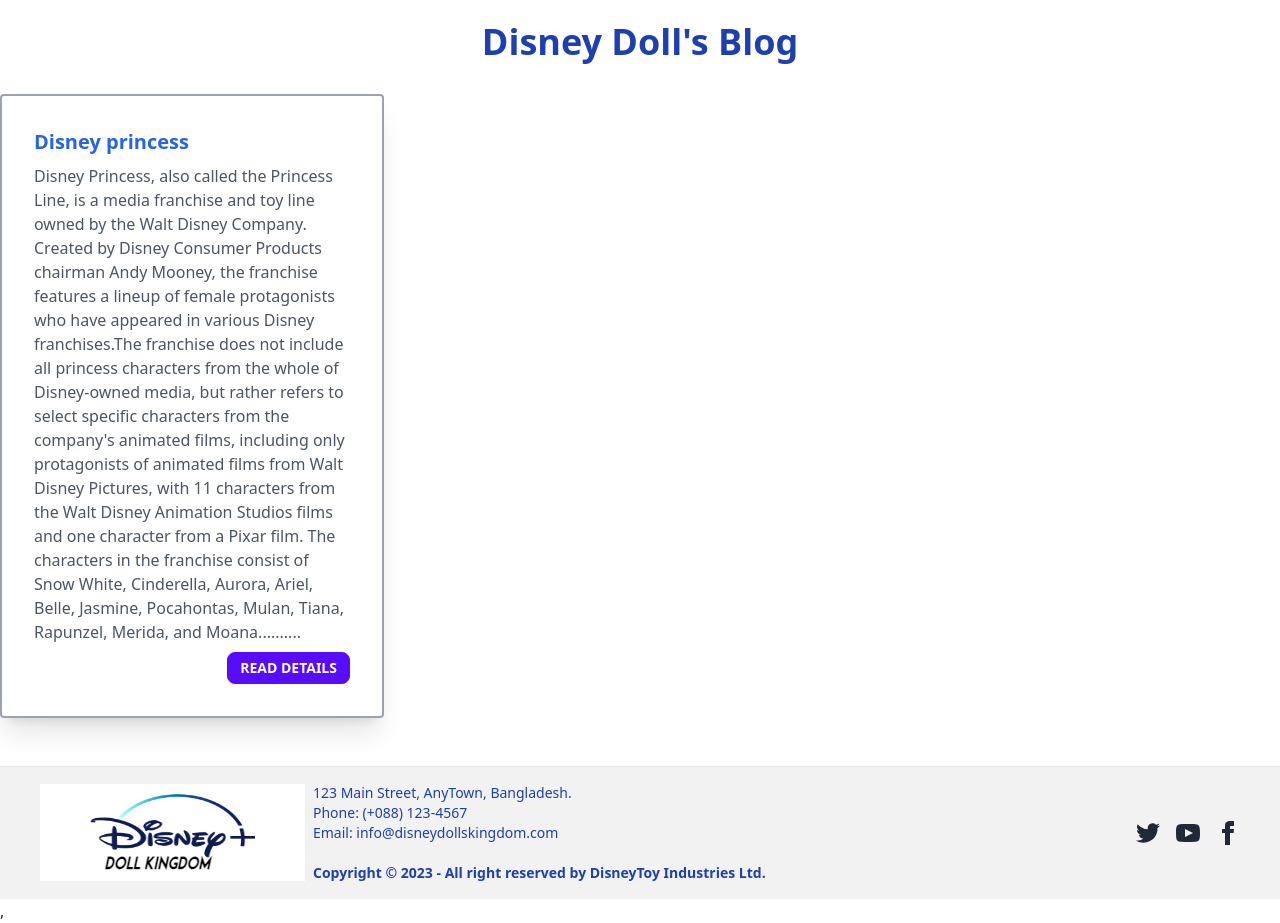
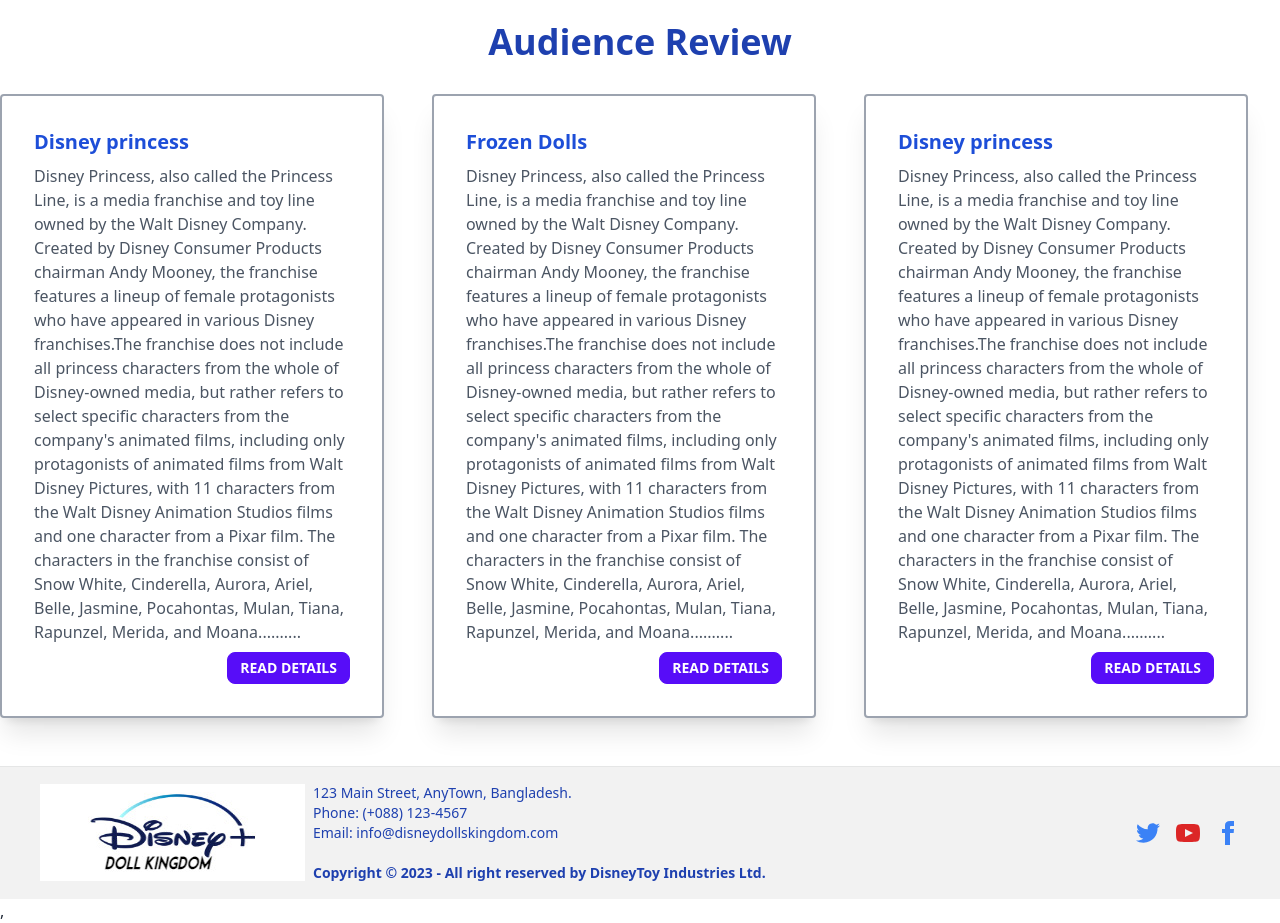
Before and after one commit to athaimahbub/disney-doll-kingdom, a React (Vite) app: page / in a window 1280 px wide. Shown: the part 2320-3243 px from the top of the page. Built offline with nearby package versions, Linux system fonts and the light colour scheme.

Commit message:
footer section updated

```diff
--- /dev/null
+++ b/src/Component/AudienceReview/AudienceReview.jsx
@@ -0,0 +1,50 @@
+import React from 'react';
+import galleryImg4 from '../../assets/gallery/p4.jpg';
+
+const AudienceReview = () => {
+    return (
+        <div className='my-12'>
+            <h2 className='text-center mb-8 text-4xl text-blue-800 font-bold'>Audience Review</h2>
+            <div className="container mx-auto mt-8">
+                <div className="grid grid-cols-2 md:grid-cols-3 gap-4">
+                  <div className="card w-96 bg-base-100 shadow-xl border-solid border-2 border-gray-400 rounded">
+
+                  <div className="card-body   ">
+                   <h2 className="card-title text-blue-700 text-center font-bold">Disney princess</h2>
+                  <p className='text-gray-600'>Disney Princess, also called the Princess Line, is a media franchise and toy line owned by the Walt Disney Company. Created by Disney Consumer Products chairman Andy Mooney, the franchise features a lineup of female protagonists who have appeared in various Disney franchises.The franchise does not include all princess characters from the whole of Disney-owned media, but rather refers to select specific characters from the company's animated films, including only protagonists of animated films from Walt Disney Pictures, with 11 characters from the Walt Disney Animation Studios films and one character from a Pixar film. The characters in the franchise consist of Snow White, Cinderella, Aurora, Ariel, Belle, Jasmine, Pocahontas, Mulan, Tiana, Rapunzel, Merida, and Moana..........</p>
+                <div className="card-actions justify-end">
+                  <button className="btn btn-sm btn-primary ">Read Details</button>
+                </div>
+            </div>
+            </div>
+
+            {/* second card */}
+            <div className="card w-96 bg-base-100 shadow-xl border-solid border-2 border-gray-400 rounded">
+
+                    <div className="card-body   ">
+                     <h2 className="card-title text-blue-700 text-center font-bold">Frozen Dolls</h2>
+                    <p className='text-gray-600'>Disney Princess, also called the Princess Line, is a media franchise and toy line owned by the Walt Disney Company. Created by Disney Consumer Products chairman Andy Mooney, the franchise features a lineup of female protagonists who have appeared in various Disney franchises.The franchise does not include all princess characters from the whole of Disney-owned media, but rather refers to select specific characters from the company's animated films, including only protagonists of animated films from Walt Disney Pictures, with 11 characters from the Walt Disney Animation Studios films and one character from a Pixar film. The characters in the franchise consist of Snow White, Cinderella, Aurora, Ariel, Belle, Jasmine, Pocahontas, Mulan, Tiana, Rapunzel, Merida, and Moana..........</p>
+                  <div className="card-actions justify-end">
+                    <button className="btn btn-sm btn-primary ">Read Details</button>
+                  </div>
+              </div>
+              </div>
+
+              {/* Third Carrd */}
+              <div className="card w-96 bg-base-100 shadow-xl border-solid border-2 border-gray-400 rounded">
+
+                    <div className="card-body   ">
+                     <h2 className="card-title text-blue-700 text-center font-bold">Disney princess</h2>
+                    <p className='text-gray-600'>Disney Princess, also called the Princess Line, is a media franchise and toy line owned by the Walt Disney Company. Created by Disney Consumer Products chairman Andy Mooney, the franchise features a lineup of female protagonists who have appeared in various Disney franchises.The franchise does not include all princess characters from the whole of Disney-owned media, but rather refers to select specific characters from the company's animated films, including only protagonists of animated films from Walt Disney Pictures, with 11 characters from the Walt Disney Animation Studios films and one character from a Pixar film. The characters in the franchise consist of Snow White, Cinderella, Aurora, Ariel, Belle, Jasmine, Pocahontas, Mulan, Tiana, Rapunzel, Merida, and Moana..........</p>
+                  <div className="card-actions justify-end">
+                    <button className="btn btn-sm btn-primary ">Read Details</button>
+                  </div>
+              </div>
+              </div>
+        </div>
+        </div>
+    </div>
+    );
+};
+
+export default AudienceReview;
--- a/src/Component/DollBlog/DollBlog.jsx
+++ /dev/null
@@ -1,26 +0,0 @@
-import React from 'react';
-import galleryImg4 from '../../assets/gallery/p4.jpg';
-
-const DollBlog = () => {
-    return (
-        <div className='my-12'>
-            <h2 className='text-center mb-8 text-4xl text-blue-800 font-bold'>Disney Doll's Blog</h2>
-            <div className="container mx-auto mt-8">
-                <div className="grid grid-cols-2 md:grid-cols-3 gap-4">
-                  <div className="card w-96 bg-base-100 shadow-xl border-solid border-2 border-gray-400 rounded">
-
-                  <div className="card-body   ">
-                   <h2 className="card-title text-blue-600 text-center font-bold">Disney princess</h2>
-                  <p className='text-gray-600'>Disney Princess, also called the Princess Line, is a media franchise and toy line owned by the Walt Disney Company. Created by Disney Consumer Products chairman Andy Mooney, the franchise features a lineup of female protagonists who have appeared in various Disney franchises.The franchise does not include all princess characters from the whole of Disney-owned media, but rather refers to select specific characters from the company's animated films, including only protagonists of animated films from Walt Disney Pictures, with 11 characters from the Walt Disney Animation Studios films and one character from a Pixar film. The characters in the franchise consist of Snow White, Cinderella, Aurora, Ariel, Belle, Jasmine, Pocahontas, Mulan, Tiana, Rapunzel, Merida, and Moana..........</p>
-                <div className="card-actions justify-end">
-                  <button className="btn btn-sm btn-primary ">Read Details</button>
-                </div>
-            </div>
-            </div>
-        </div>
-        </div>
-    </div>
-    );
-};
-
-export default DollBlog;
--- a/src/Component/Footer/Footer.jsx
+++ b/src/Component/Footer/Footer.jsx
@@ -16,9 +16,9 @@
         </div>
         <div className="md:place-self-center md:justify-self-end">
         <div className="grid grid-flow-col gap-4">
-            <a><svg xmlns="http://www.w3.org/2000/svg" width="24" height="24" viewBox="0 0 24 24" className="fill-current"><path d="M24 4.557c-.883.392-1.832.656-2.828.775 1.017-.609 1.798-1.574 2.165-2.724-.951.564-2.005.974-3.127 1.195-.897-.957-2.178-1.555-3.594-1.555-3.179 0-5.515 2.966-4.797 6.045-4.091-.205-7.719-2.165-10.148-5.144-1.29 2.213-.669 5.108 1.523 6.574-.806-.026-1.566-.247-2.229-.616-.054 2.281 1.581 4.415 3.949 4.89-.693.188-1.452.232-2.224.084.626 1.956 2.444 3.379 4.6 3.419-2.07 1.623-4.678 2.348-7.29 2.04 2.179 1.397 4.768 2.212 7.548 2.212 9.142 0 14.307-7.721 13.995-14.646.962-.695 1.797-1.562 2.457-2.549z"></path></svg></a>
-            <a><svg xmlns="http://www.w3.org/2000/svg" width="24" height="24" viewBox="0 0 24 24" className="fill-current"><path d="M19.615 3.184c-3.604-.246-11.631-.245-15.23 0-3.897.266-4.356 2.62-4.385 8.816.029 6.185.484 8.549 4.385 8.816 3.6.245 11.626.246 15.23 0 3.897-.266 4.356-2.62 4.385-8.816-.029-6.185-.484-8.549-4.385-8.816zm-10.615 12.816v-8l8 3.993-8 4.007z"></path></svg></a>
-            <a><svg xmlns="http://www.w3.org/2000/svg" width="24" height="24" viewBox="0 0 24 24" className="fill-current"><path d="M9 8h-3v4h3v12h5v-12h3.642l.358-4h-4v-1.667c0-.955.192-1.333 1.115-1.333h2.885v-5h-3.808c-3.596 0-5.192 1.583-5.192 4.615v3.385z"></path></svg></a>
+            <a><svg xmlns="http://www.w3.org/2000/svg" width="24" height="24" viewBox="0 0 24 24" className="fill-blue-500"><path d="M24 4.557c-.883.392-1.832.656-2.828.775 1.017-.609 1.798-1.574 2.165-2.724-.951.564-2.005.974-3.127 1.195-.897-.957-2.178-1.555-3.594-1.555-3.179 0-5.515 2.966-4.797 6.045-4.091-.205-7.719-2.165-10.148-5.144-1.29 2.213-.669 5.108 1.523 6.574-.806-.026-1.566-.247-2.229-.616-.054 2.281 1.581 4.415 3.949 4.89-.693.188-1.452.232-2.224.084.626 1.956 2.444 3.379 4.6 3.419-2.07 1.623-4.678 2.348-7.29 2.04 2.179 1.397 4.768 2.212 7.548 2.212 9.142 0 14.307-7.721 13.995-14.646.962-.695 1.797-1.562 2.457-2.549z"></path></svg></a>
+            <a><svg xmlns="http://www.w3.org/2000/svg" width="24" height="24" viewBox="0 0 24 24" className="fill-red-600"><path d="M19.615 3.184c-3.604-.246-11.631-.245-15.23 0-3.897.266-4.356 2.62-4.385 8.816.029 6.185.484 8.549 4.385 8.816 3.6.245 11.626.246 15.23 0 3.897-.266 4.356-2.62 4.385-8.816-.029-6.185-.484-8.549-4.385-8.816zm-10.615 12.816v-8l8 3.993-8 4.007z"></path></svg></a>
+            <a><svg xmlns="http://www.w3.org/2000/svg" width="24" height="24" viewBox="0 0 24 24" className="fill-blue-500"><path d="M9 8h-3v4h3v12h5v-12h3.642l.358-4h-4v-1.667c0-.955.192-1.333 1.115-1.333h2.885v-5h-3.808c-3.596 0-5.192 1.583-5.192 4.615v3.385z"></path></svg></a>
         </div>
         </div>
     </footer>
--- a/src/Layout/Home.jsx
+++ b/src/Layout/Home.jsx
@@ -3,7 +3,7 @@
 import Gallery from '../Component/Gallery/Gallery';
 import Category from '../Component/Category/Category';
 import ReleasedDoll from '../Component/ReleasedDoll/ReleasedDoll';
-import DollBlog from '../Component/DollBlog/DollBlog';
+import AudienceReview from '../Component/AudienceReview/AudienceReview';
 
 
 const Home = () => {
@@ -13,7 +13,8 @@
             <Gallery></Gallery>
             <Category></Category>
             <ReleasedDoll></ReleasedDoll>
-            <DollBlog></DollBlog>
+            <AudienceReview></AudienceReview>
+
         </div>
     );
 };
```
